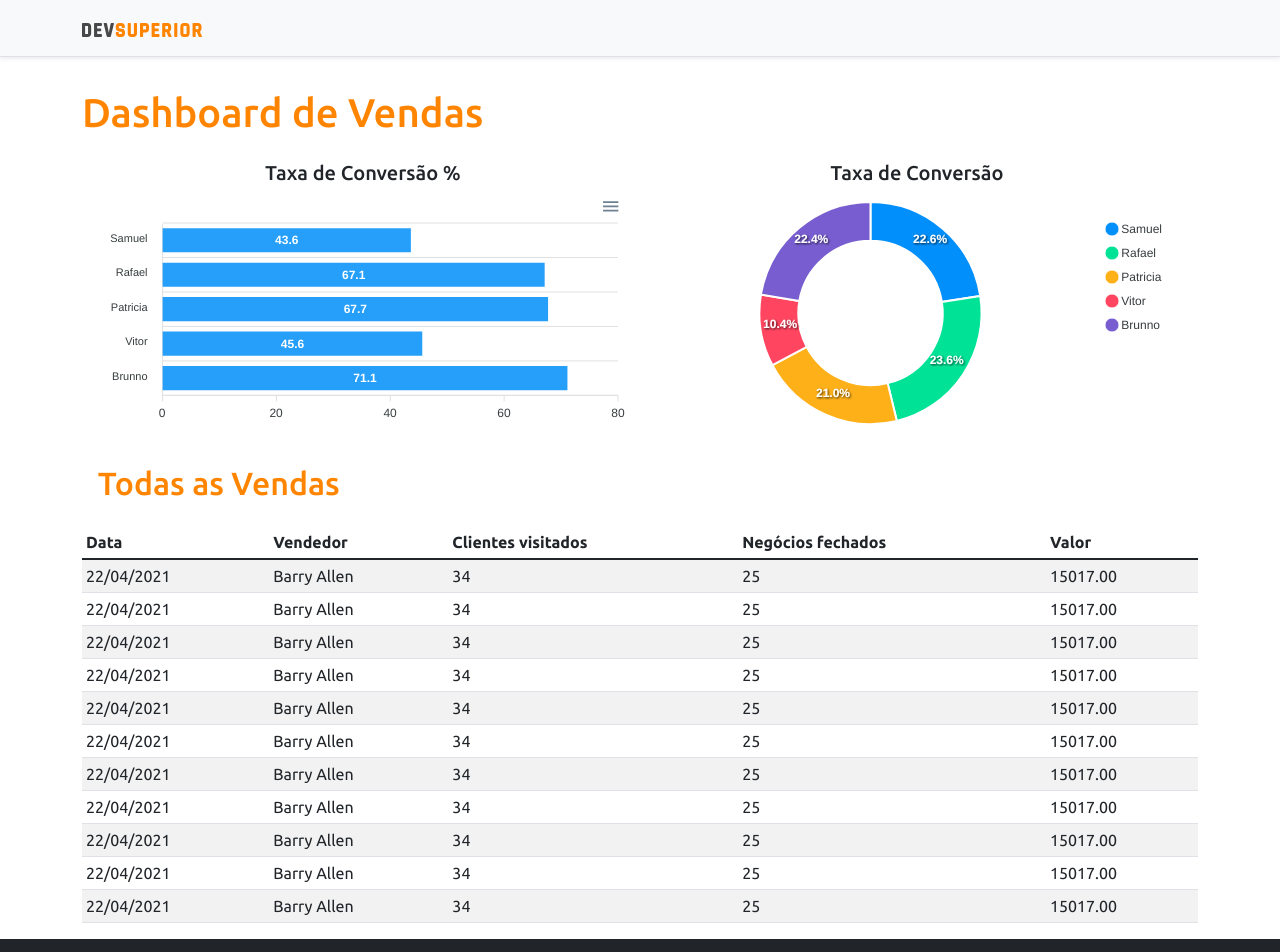
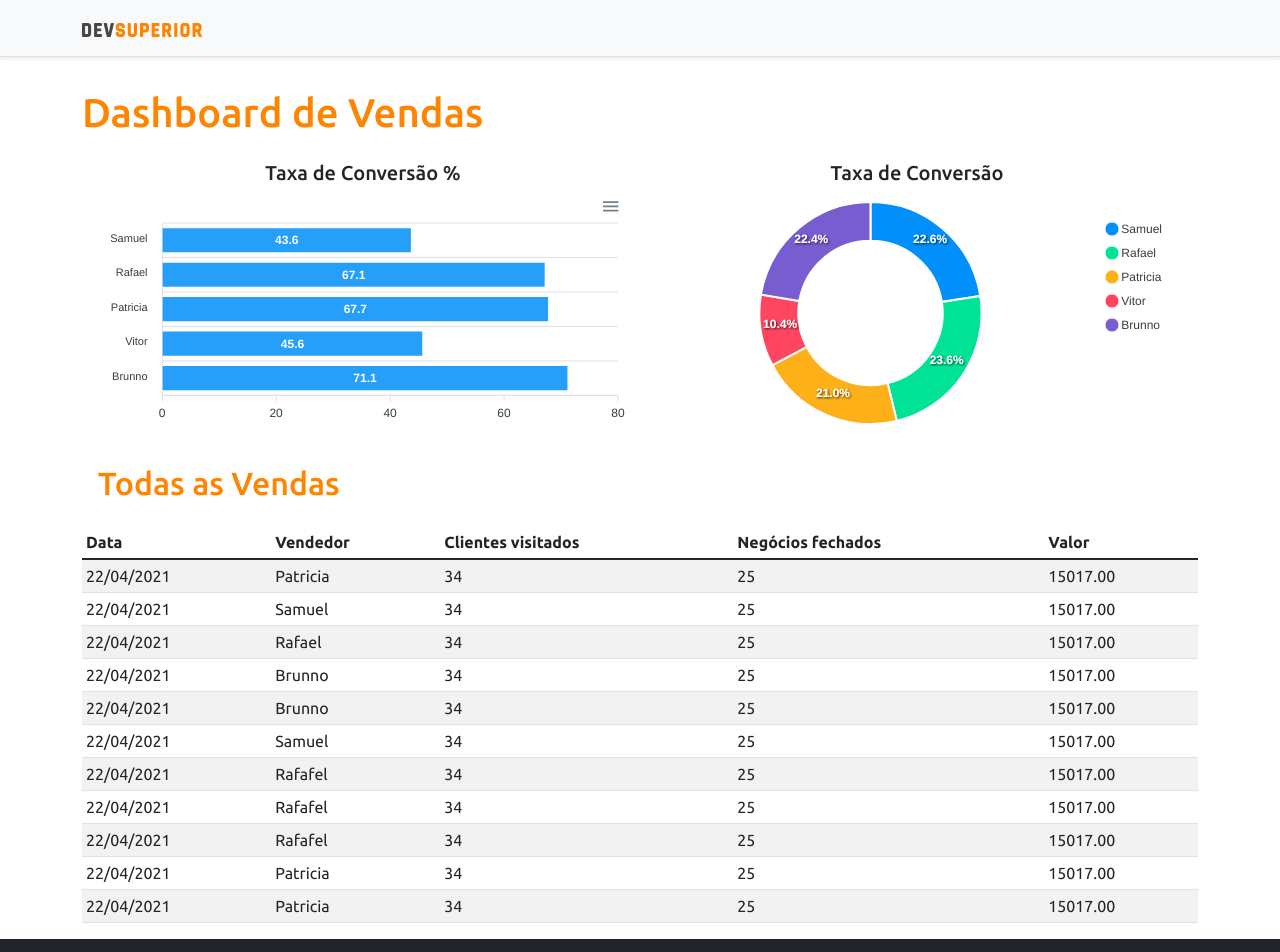
Before and after one commit to PatriciaRuffino/dsvendas, a React (Create React App) app in the folder frontend/: page / in a window 1280 px wide. Shown: the top 952 px of the page. Built offline with nearby package versions, Linux system fonts and the light colour scheme.

Commit message:
Atualização nomes

```diff
--- a/frontend/src/components/DataTable/index.tsx
+++ b/frontend/src/components/DataTable/index.tsx
@@ -14,77 +14,77 @@ const DataTable = () => {
         <tbody>
             <tr>
                 <td>22/04/2021</td>
-                <td>Barry Allen</td>
+                <td>Patricia</td>
                 <td>34</td>
                 <td>25</td>
                 <td>15017.00</td>
             </tr>
             <tr>
                 <td>22/04/2021</td>
-                <td>Barry Allen</td>
+                <td>Samuel</td>
                 <td>34</td>
                 <td>25</td>
                 <td>15017.00</td>
             </tr>
             <tr>
                 <td>22/04/2021</td>
-                <td>Barry Allen</td>
+                <td>Rafael</td>
                 <td>34</td>
                 <td>25</td>
                 <td>15017.00</td>
             </tr>
             <tr>
                 <td>22/04/2021</td>
-                <td>Barry Allen</td>
+                <td>Brunno</td>
                 <td>34</td>
                 <td>25</td>
                 <td>15017.00</td>
             </tr>
             <tr>
                 <td>22/04/2021</td>
-                <td>Barry Allen</td>
+                <td>Brunno</td>
                 <td>34</td>
                 <td>25</td>
                 <td>15017.00</td>
             </tr>
             <tr>
                 <td>22/04/2021</td>
-                <td>Barry Allen</td>
+                <td>Samuel</td>
                 <td>34</td>
                 <td>25</td>
                 <td>15017.00</td>
             </tr>
             <tr>
                 <td>22/04/2021</td>
-                <td>Barry Allen</td>
+                <td>Rafafel</td>
                 <td>34</td>
                 <td>25</td>
                 <td>15017.00</td>
             </tr>
             <tr>
                 <td>22/04/2021</td>
-                <td>Barry Allen</td>
+                <td>Rafafel</td>
                 <td>34</td>
                 <td>25</td>
                 <td>15017.00</td>
             </tr>
             <tr>
                 <td>22/04/2021</td>
-                <td>Barry Allen</td>
+                <td>Rafafel</td>
                 <td>34</td>
                 <td>25</td>
                 <td>15017.00</td>
             </tr>
             <tr>
                 <td>22/04/2021</td>
-                <td>Barry Allen</td>
+                <td>Patricia</td>
                 <td>34</td>
                 <td>25</td>
                 <td>15017.00</td>
             </tr>
             <tr>
                 <td>22/04/2021</td>
-                <td>Barry Allen</td>
+                <td>Patricia</td>
                 <td>34</td>
                 <td>25</td>
                 <td>15017.00</td>
```
